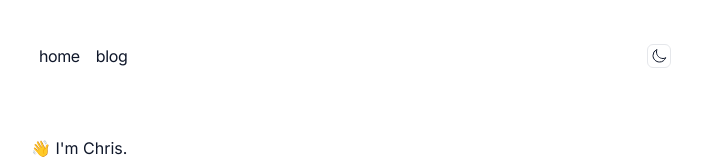
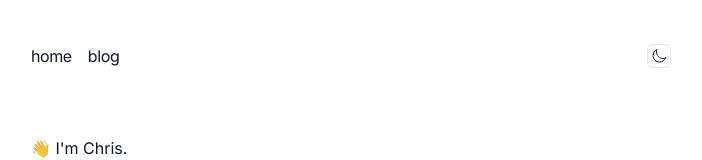
Before and after one commit to chrisdoram/chrisoram.dev, a Next.js app: page / in a window 1280 px wide. Shown: the top 160 px of the page, without its empty margins (289-991 px from the left). Built offline with nearby package versions, Linux system fonts and the light colour scheme.

Commit message:
add negative ml to navbar to align links with content

```diff
--- a/components/nav-bar.tsx
+++ b/components/nav-bar.tsx
@@ -12,7 +12,7 @@ const navItems = {
 
 export function Navbar() {
   return (
-    <aside className="mb-16 tracking-tight">
+    <aside className="-ml-[8px] mb-16 tracking-tight">
       <div className="lg:sticky lg:top-20">
         <nav
           className="flex flex-row justify-between relative px-0 pb-0 fade md:overflow-auto scroll-pr-6 md:relative"
```
